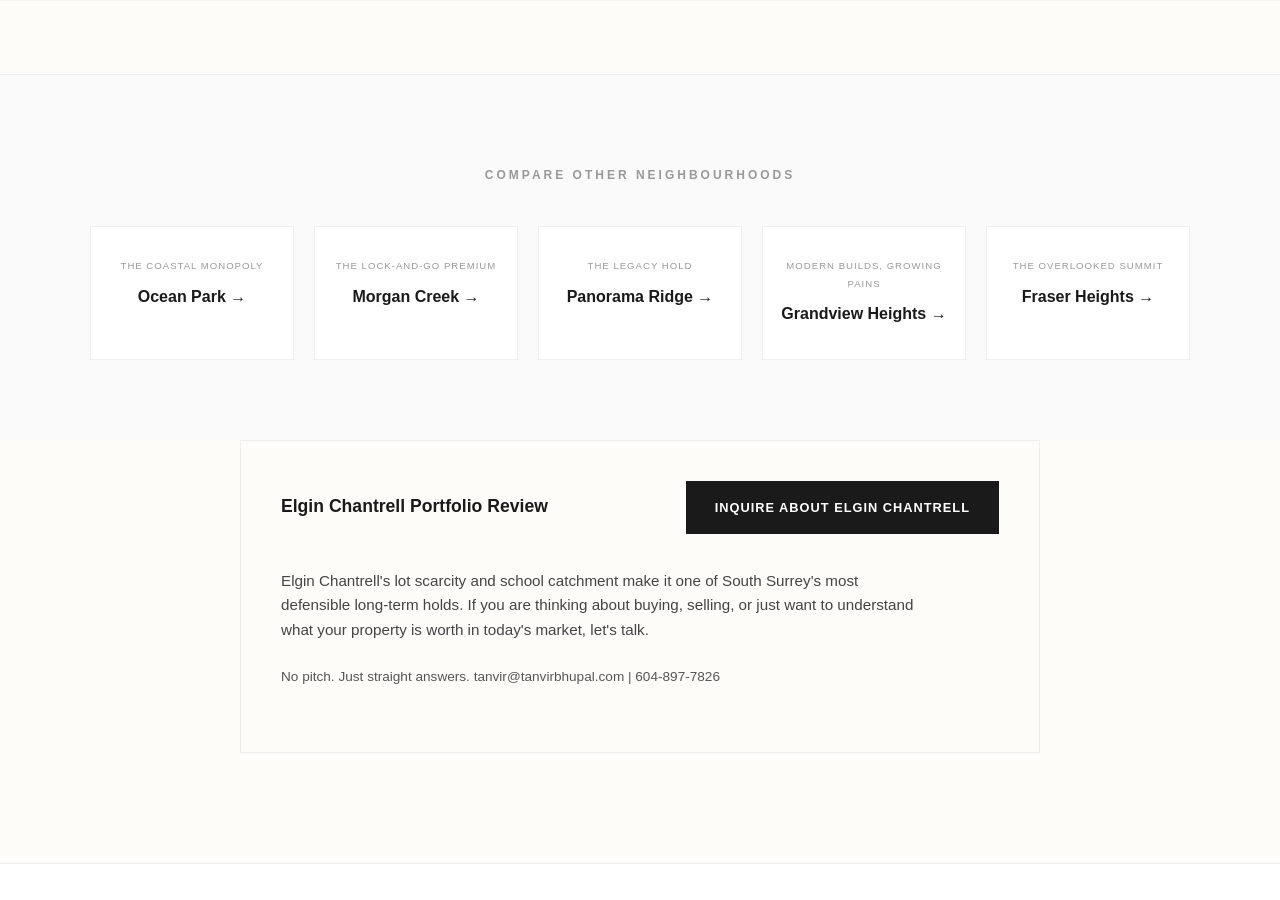
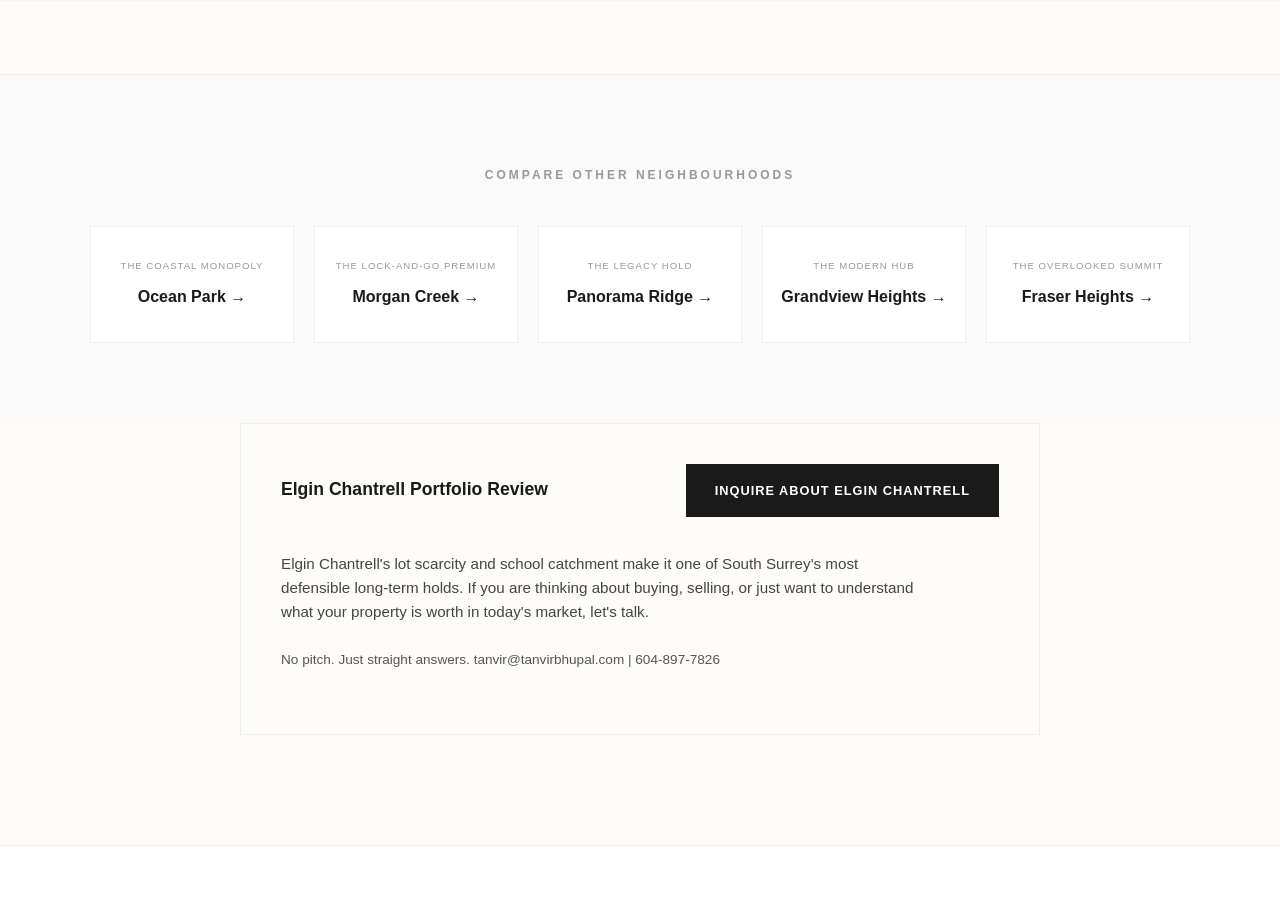
Before and after one commit to gvancouverhomes/tanvirbhupal-site, a Jekyll site: the page built from neighbourhoods/elgin-chantrell.md, in a window 1280 px wide and 900 px high, scrolled down 2187 px. Built offline with Jekyll 4.4.1, drawn with Linux system fonts in a browser that asks for light colours.

Commit message:
Update nav-tag for Grandview Heights

```diff
--- a/neighbourhoods/elgin-chantrell.md
+++ b/neighbourhoods/elgin-chantrell.md
@@ -124,7 +124,7 @@ faq_schema: |
         <span class="nav-name">Panorama Ridge &rarr;</span>
       </a>
       <a href="/neighbourhoods/grandview-heights/" class="nav-card">
-        <span class="nav-tag">Modern Builds, Growing Pains</span>
+        <span class="nav-tag">The Modern Hub</span>
         <span class="nav-name">Grandview Heights &rarr;</span>
       </a>
       <a href="/neighbourhoods/fraser-heights/" class="nav-card">
```
